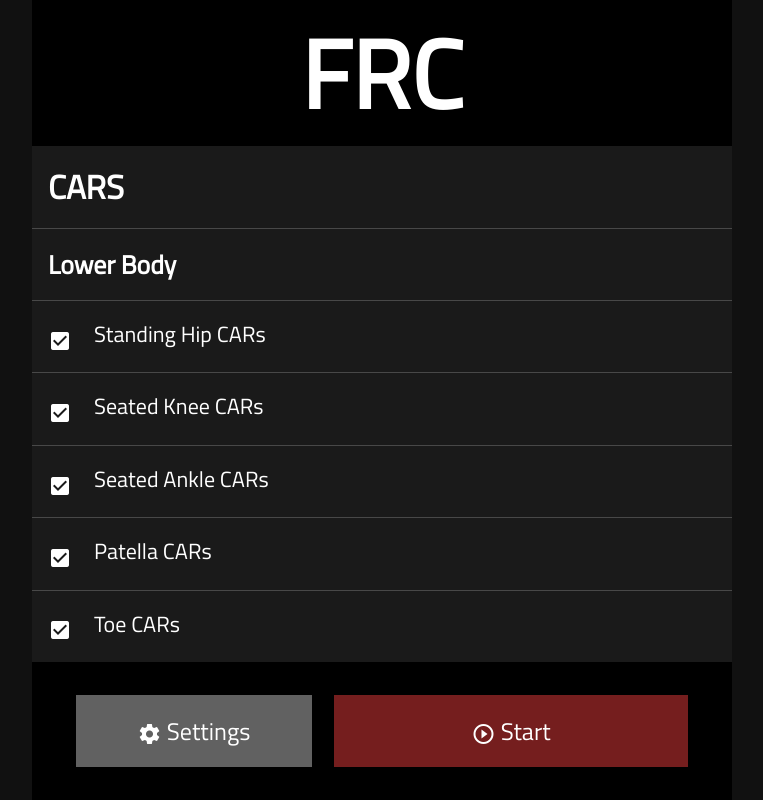
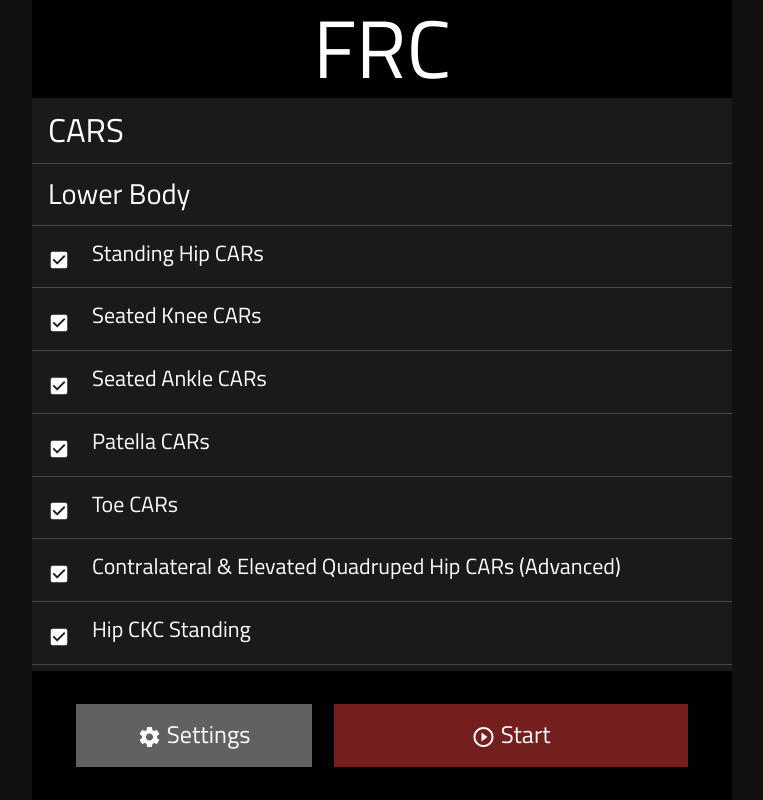
Before and after one commit to mattmazzola/frc, a React (Create React App) app: page / in a window 1280 px wide. Shown: the whole page, without its empty margins (258-1021 px from the left). Built offline with nearby package versions, Linux system fonts and the light colour scheme; what react-redux-typescript would draw is missing.

Commit message:
Add whole bunch of stuff including speech synthesis

```diff
--- a/src/components/MovementTimer.css
+++ b/src/components/MovementTimer.css
@@ -12,23 +12,25 @@
 .movement-timer_timers {
     display: grid;
     grid-template: auto / 1fr 1fr;
+    grid-gap: 0.3em 0.5em;
     font-size: 3rem;
     margin-top: 1rem;
 }
 
-.movement-timer_timers > * {
-    padding: 0em 0.5em;
-}
-
 .movement-timer_value {
     display: grid;
-    grid-template: auto / min-content min-content min-content min-content;
+    grid-template: auto / min-content min-content min-content;
     grid-gap: 0.4em;
     justify-self: right;
 }
 
 .movement-timer_buttons {
-    padding: 1em;
+    padding: 1rem;
+    font-size: 2rem;
+}
+
+.movement-timer_buttons i {
+    font-size: 1.1em;
 }
 
 .movement-timer_buttons button {
@@ -36,11 +38,14 @@
     width: 100%;
     border: none;
     color: white;
-    font-size: 1.5rem;
     padding: 0.75em 1em;
     text-align: center;
     text-decoration: none;
     background: rgb(117, 30, 30);
+    transition: background-color 0.1s ease-in;
+}
+.movement-timer_buttons button:hover {
+    background-color: rgb(131, 37, 37);
 }
 
 .movement-timer_value {
--- a/src/components/MovementTimerContainer.tsx
+++ b/src/components/MovementTimerContainer.tsx
@@ -6,6 +6,7 @@ import { ReduxState } from '../types'
 import { IMovement } from "../types"
 import './MovementTimer.css'
 import MovementTimer from './MovementTimer'
+import { delay } from '../services/utilities';
 
 interface State {
     seconds: number
@@ -37,16 +38,32 @@ class Component extends React.Component<Props, State> {
         }
     }
 
-    componentWillMount() {
+    async componentWillMount() {
+        const name = this.props.movement.name
+        await this.say(name)
+        await this.say('Get ready', 10000)
+        await this.say('Start')
         this.start()
     }
 
-    componentWillReceiveProps(nextProps: Props) {
+    async say(text: string, wait: number = 1000) {
+        const utterance = new SpeechSynthesisUtterance(text)
+        global.speechSynthesis.speak(utterance)
+        await delay(wait)
+    }
+
+    async componentWillReceiveProps(nextProps: Props) {
+        this.pause()
         this.setState({
             ...nextProps.settings,
             seconds: 0,
             isPaused: false
         })
+
+        const name = nextProps.movement.name
+        await this.say(name)
+        await this.say('Get ready', 10000)
+        await this.say('Start')
 
         this.start()
     }
@@ -96,6 +113,22 @@ class Component extends React.Component<Props, State> {
             }
 
             const timeIntoNextRound = nextSeconds % totalRoundSeconds
+
+            if (timeIntoNextRound === 1) {
+                this.say('Passive')
+            }
+            else if (timeIntoNextRound === settings.passive) {
+                this.say('Pails')
+            }
+            else if (timeIntoNextRound === settings.passive + settings.pails) {
+                this.say('Rails')
+            }
+
+            const rounds = settings.rounds - nextRound
+            if (rounds !== prevState.rounds) {
+                this.say(`Round: ${nextRound + 1}`)
+            }
+
             const passive = Math.min(settings.passive, timeIntoNextRound)
             const pails = Math.min(settings.pails, timeIntoNextRound - passive)
             const rails = Math.min(settings.rails, timeIntoNextRound - passive - pails)
@@ -105,7 +138,7 @@ class Component extends React.Component<Props, State> {
                 passive: settings.passive - passive,
                 pails: settings.pails - pails,
                 rails: settings.rails - rails,
-                rounds: settings.rounds - nextRound
+                rounds
             }
         })
     }
--- a/src/index.css
+++ b/src/index.css
@@ -30,10 +30,13 @@ a:hover {
   color: inherit;
 }
 
-
-
-.frc-o-nowrap {
-  text-overflow: ellipsis;
-  white-space: nowrap;
-  overflow: hidden;
+h1 {
+  font-size: 1.7em;
+  margin: 0.1em 0;
 }
+h2 {
+  font-size: 1.5em;
+}
+h3 {
+  font-size: 1.3em;
+}
--- a/src/index.tsx
+++ b/src/index.tsx
@@ -2,6 +2,7 @@ import * as React from 'react'
 import * as ReactDOM from 'react-dom'
 import Root from './routes/Root'
 import { unregister } from './registerServiceWorker'
+import './reset.css'
 import './index.css'
 import { createStore } from 'redux'
 import { Provider } from 'react-redux'
--- /dev/null
+++ b/src/reset.css
@@ -0,0 +1,48 @@
+/* http://meyerweb.com/eric/tools/css/reset/
+   v2.0 | 20110126
+   License: none (public domain)
+*/
+html, body, div, span, applet, object, iframe,
+h1, h2, h3, h4, h5, h6, p, blockquote, pre,
+a, abbr, acronym, address, big, cite, code,
+del, dfn, em, img, ins, kbd, q, s, samp,
+small, strike, strong, sub, sup, tt, var,
+b, u, i, center,
+dl, dt, dd, ol, ul, li,
+fieldset, form, label, legend,
+table, caption, tbody, tfoot, thead, tr, th, td,
+article, aside, canvas, details, embed,
+figure, figcaption, footer, header, hgroup,
+menu, nav, output, ruby, section, summary,
+time, mark, audio, video, button {
+	margin: 0;
+	padding: 0;
+	border: 0;
+	font-size: 100%;
+	font: inherit;
+	vertical-align: baseline;
+}
+
+/* HTML5 display-role reset for older browsers */
+article, aside, details, figcaption, figure,
+footer, header, hgroup, menu, nav, section {
+	display: block;
+}
+body {
+	line-height: 1;
+}
+ol, ul {
+	list-style: none;
+}
+blockquote, q {
+	quotes: none;
+}
+blockquote:before, blockquote:after,
+q:before, q:after {
+	content: '';
+	content: none;
+}
+table {
+	border-collapse: collapse;
+	border-spacing: 0;
+}
--- a/src/routes/App.css
+++ b/src/routes/App.css
@@ -1,3 +1,6 @@
+body {
+  font-size: 22px;
+}
 .frc {
   display: grid;
   grid-template-rows: min-content 1fr min-content;
@@ -8,9 +11,6 @@
 .frc_header {
   text-align: center;
   font-size: 3rem;
-}
-.frc_header h1 {
-  margin: 0;
 }
 
 .frc_main {
@@ -69,4 +69,11 @@
 
 .material-icons {
   vertical-align: sub;
+  font-size: inherit;
 }
+
+.frc-o-nowrap {
+  text-overflow: ellipsis;
+  white-space: nowrap;
+  overflow: hidden;
+}
--- a/src/routes/Root.css
+++ b/src/routes/Root.css
@@ -9,6 +9,14 @@
     border-bottom: 1px solid rgba(255,255,255,0.2);
 }
 
+.frc-page_header {
+    transition: background-color 0.1s ease-in;
+}
+
+.frc-page_header:hover {
+    background-color: rgba(255, 255, 255, 0.1)
+}
+
 .frc-page_main {
     display: grid;
     grid-template: min-content 1fr min-content / auto;
--- a/src/routes/Runner.css
+++ b/src/routes/Runner.css
@@ -7,18 +7,26 @@
     padding: 1em;
 }
 
-.frc-movement_next {
-    border-left: 1px solid rgba(255, 255, 255, 0.1);
-    text-align: right;
-}
-
 .frc-movement_prev {
     display: grid;
     grid-template: auto / min-content 1fr;
     grid-gap: 1em;
 }
+
 .frc-movement_next {
     display: grid;
     grid-template: auto / 1fr min-content;
     grid-gap: 1em;
+    border-left: 1px solid rgba(255, 255, 255, 0.1);
+    text-align: right;
 }
+
+.frc-movement_prev
+.frc-movement_next {
+    transition: background-color 0.1s ease-in;
+}
+
+.frc-movement_prev:hover,
+.frc-movement_next:hover {
+    background-color: rgba(255, 255, 255, 0.1)
+}
--- /dev/null
+++ b/src/services/utilities.ts
@@ -0,0 +1 @@
+export const delay = (duration: number): Promise<void> => new Promise(resolve => setTimeout(resolve, duration))
```
